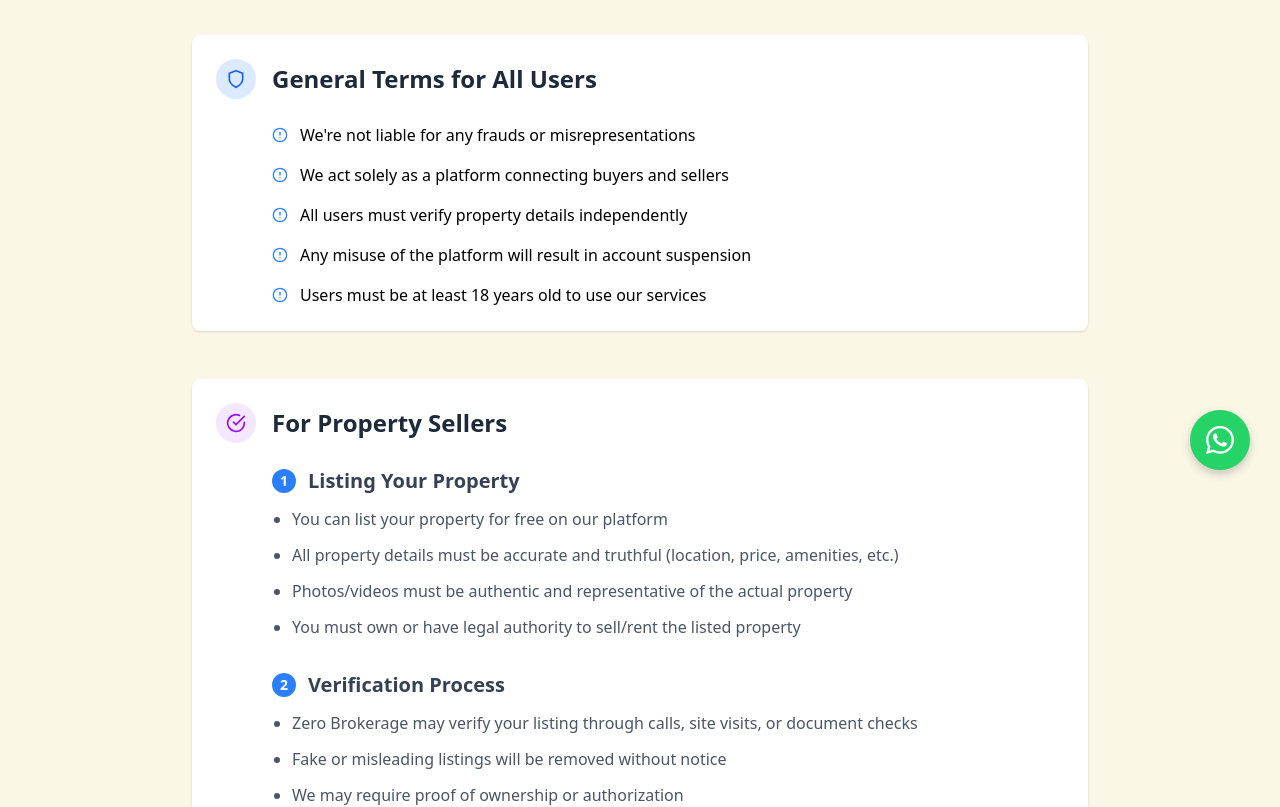
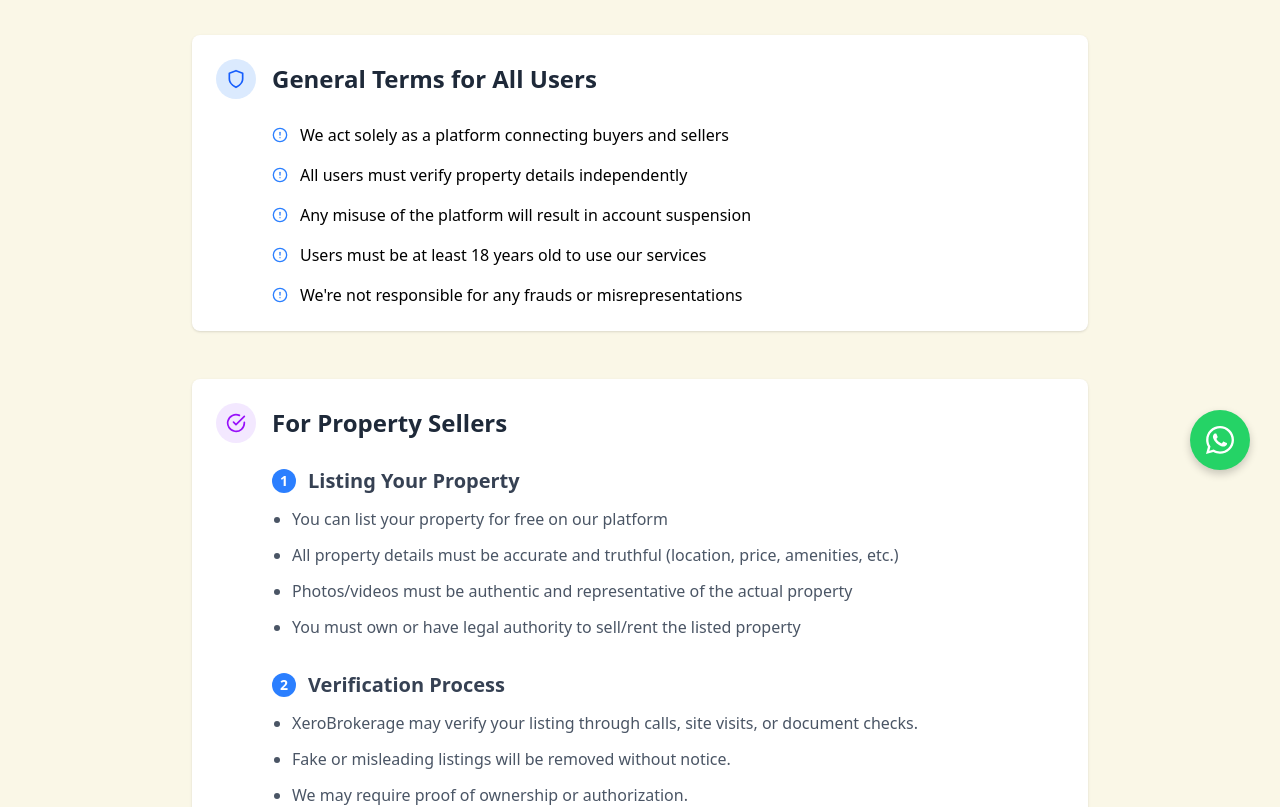
Before and after one commit to XeroBrokerage/website, a Next.js app: page /terms-and-conditions in a window 1280 px wide. Shown: the part 300-1107 px from the top of the page. Built offline with nearby package versions, Linux system fonts and the light colour scheme.

Commit message:
Fix: Terms&Conditions

```diff
--- a/src/app/terms-and-conditions/page.jsx
+++ b/src/app/terms-and-conditions/page.jsx
@@ -49,10 +49,6 @@ export default function TermsAndConditions() {
           <div className='space-y-4 pl-14'>
             <div className='flex items-start'>
               <FiAlertCircle className='text-blue-500 mr-3 mt-1 flex-shrink-0' />
-              <p>We're not liable for any frauds or misrepresentations</p>
-            </div>
-            <div className='flex items-start'>
-              <FiAlertCircle className='text-blue-500 mr-3 mt-1 flex-shrink-0' />
               <p>We act solely as a platform connecting buyers and sellers</p>
             </div>
             <div className='flex items-start'>
@@ -68,6 +64,10 @@ export default function TermsAndConditions() {
             <div className='flex items-start'>
               <FiAlertCircle className='text-blue-500 mr-3 mt-1 flex-shrink-0' />
               <p>Users must be at least 18 years old to use our services</p>
+            </div>
+            <div className='flex items-start'>
+              <FiAlertCircle className='text-blue-500 mr-3 mt-1 flex-shrink-0' />
+              <p>We're not responsible for any frauds or misrepresentations</p>
             </div>
           </div>
         </section>
@@ -117,13 +117,13 @@ export default function TermsAndConditions() {
               </h3>
               <ul className='space-y-3 list-disc pl-5 text-gray-600'>
                 <li>
-                  Zero Brokerage may verify your listing through calls, site
-                  visits, or document checks
+                  XeroBrokerage may verify your listing through calls, site
+                  visits, or document checks.
                 </li>
                 <li>
-                  Fake or misleading listings will be removed without notice
+                  Fake or misleading listings will be removed without notice.
                 </li>
-                <li>We may require proof of ownership or authorization</li>
+                <li>We may require proof of ownership or authorization.</li>
               </ul>
             </div>
 
```
